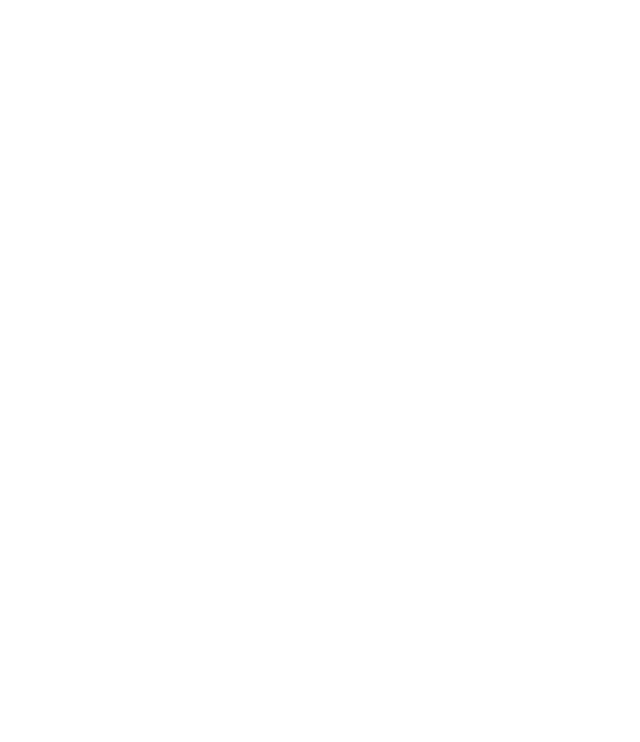
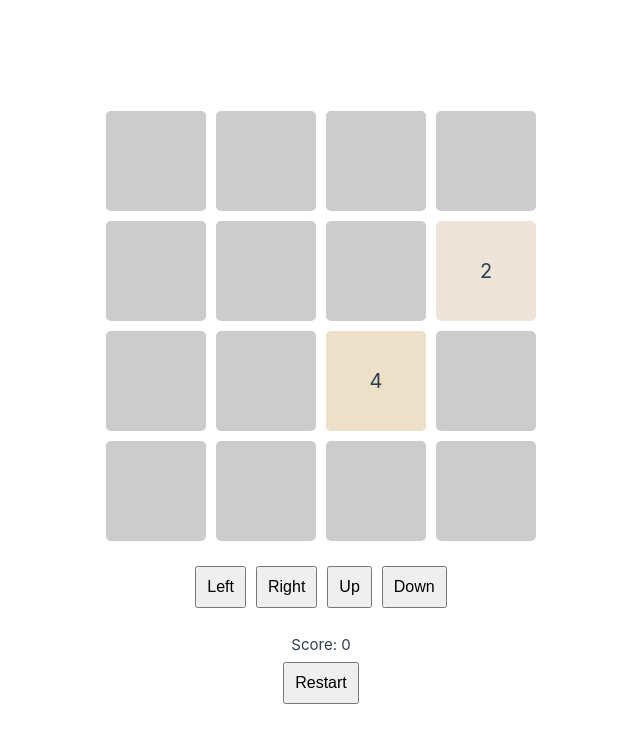
Before and after one commit to twilight0702/SEU-utils-frontend, a Vue app: page /game-2048 in a window 1280 px wide. Before the commit this address had no page. Shown: the top 742 px of the page, without its empty margins (566-1206 px from the left). Built offline with nearby package versions, Linux system fonts and the light colour scheme.

Commit message:
feat:2048小游戏基本功能

```diff
--- a/src/router/index.js
+++ b/src/router/index.js
@@ -1,6 +1,7 @@
 import { createRouter, createWebHistory } from 'vue-router'
 import Home from '../views/Home.vue'
 import GPA from '../views/GPA.vue'
+import Game_2048 from '../views/game-2048.vue'
 
 const router = createRouter({
   history: createWebHistory(import.meta.env.BASE_URL),
@@ -15,6 +16,11 @@
       name: 'GPA',
       component:GPA,
     },
+    {
+      path: '/game-2048',
+      name: 'game-2048',
+      component:Game_2048,
+    },
   ],
 })
 
--- a/src/views/Home.vue
+++ b/src/views/Home.vue
@@ -1,6 +1,7 @@
 <template>
     <div>
         <button @click="goToGPA">绩点计算器</button>
+        <button @click="goto2048">2048</button>
         <div>123</div>
     </div>
 </template>
@@ -10,6 +11,10 @@
 const goToGPA = () => {
   router.push('/gpa'); // 跳转到绩点计算器页面
 };
+
+const goto2048 = () => {
+  router.push('/game-2048'); // 跳转到2048页面
+};
 </script>
 <style scoped>
 </style>
--- /dev/null
+++ b/src/views/game-2048.vue
@@ -0,0 +1,348 @@
+<template>
+  <div id="app">
+    <div class="game-board">
+      <div class="grid">
+        <div
+          v-for="tile in tiles"
+          :key="tile.position"
+          class="tile"
+          :class="tileClass(tile)"
+        >
+          <span>{{ tile.value === 0 ? "" : tile.value }}</span>
+        </div>
+      </div>
+      <div class="controls">
+        <button @click="moveLeft">Left</button>
+        <button @click="moveRight">Right</button>
+        <button @click="moveUp">Up</button>
+        <button @click="moveDown">Down</button>
+      </div>
+      <div class="info">
+        <p>Score: {{ score }}</p>
+        <button @click="resetGame">Restart</button>
+      </div>
+    </div>
+  </div>
+</template>
+
+<script>
+import { ref, onMounted, onUnmounted } from "vue";
+
+export default {
+  setup() {
+    const size = ref(4);
+    const tiles = ref(
+      Array(16)
+        .fill(0)
+        .map((_, index) => ({
+          value: 0,
+          position: index,
+        }))
+    );
+    const score = ref(0);
+
+    const isGameOver =ref(false);
+    const tileClass = (tile) => {
+      return `tile-${tile.value}`;
+    };
+
+    const generateTile = () => {
+      let emptyTiles = tiles.value.filter((tile) => tile.value === 0);
+      if (emptyTiles.length > 0) {
+        let randomTile =
+          emptyTiles[Math.floor(Math.random() * emptyTiles.length)];
+        randomTile.value = Math.random() > 0.5 ? 2 : 4;
+      }
+    };
+
+    const resetGame = () => {
+      tiles.value = Array(16)
+        .fill(0)
+        .map((_, index) => ({
+          value: 0,
+          position: index,
+        }));
+      score.value = 0;
+        isGameOver.value = false;
+      generateTile();
+      generateTile();
+    };
+
+    const moveLeft = () => {
+      shiftTiles("left");
+    };
+
+    const moveRight = () => {
+      shiftTiles("right");
+    };
+
+    const moveUp = () => {
+      shiftTiles("up");
+    };
+
+    const moveDown = () => {
+      shiftTiles("down");
+    };
+
+    const shiftTiles = (direction) => {
+        isGameOver.value = true;
+      console.log("before:", tiles.value);
+      let moved = false;
+      //改成使用纯数字数组进行计算，最后再放回响应数组，避免操作position
+      let tempTiles = [];
+      for (let i = 0; i < tiles.value.length; i++) {
+        tempTiles.push(tiles.value[i].value);
+      }
+      let start = tempTiles;
+      console.log("beforeValue:", tempTiles);
+
+      // Rotate the tiles to simplify the movement logic (only shift left)
+      if (direction === "right" || direction === "left") {
+        if (direction === "right") {
+          tempTiles = tempTiles.reverse();
+        }
+        for (let row = 0; row < size.value; row++) {
+          let start = row * size.value;
+          let rowTiles = tempTiles.slice(start, start + size.value);
+          if (rowTiles) {
+            let newRow = mergeTiles(rowTiles);
+            tempTiles.splice(start, size.value, ...newRow);
+          }
+        }
+        if (direction === "right") {
+          tempTiles = tempTiles.reverse();
+        }
+      } else {
+        let transposedTiles = transpose(tempTiles);
+        if (direction === "down") {
+          transposedTiles = transposedTiles.reverse();
+        }
+        for (let col = 0; col < size.value; col++) {
+          let start = col * size.value;
+          let colTiles = transposedTiles.slice(start, start + size.value);
+          if (colTiles) {
+            let newCol = mergeTiles(colTiles);
+            transposedTiles.splice(start, size.value, ...newCol);
+          }
+        }
+        if (direction === "down") {
+          transposedTiles = transposedTiles.reverse();
+        }
+        tempTiles = transpose(transposedTiles);
+      }
+
+      console.log("处理后的value:", tempTiles);
+
+      for (let i = 0; i < tiles.value.length; i++) {
+        tiles.value[i].value = tempTiles[i];
+      }
+
+      console.log("处理后的Tiles:", tiles.value);
+
+      checkGameOver();
+      generateTile();
+
+
+      console.log("after:", tiles.value);
+    };
+
+    const mergeTiles = (tiles) => {
+      console.log("before merge:", tiles);
+      let mergedTiles = [];
+
+      // Merge the tiles
+      for (let i = 0; i < tiles.length; i++) {
+        if (tiles[i] === 0) {
+          console.log("空位0跳过");
+          continue;
+        }
+        if (i + 1 < tiles.length && tiles[i] === tiles[i + 1]) {
+          console.log("相同合并", tiles[i], tiles[i + 1]);
+          mergedTiles.push(tiles[i] * 2);
+          score.value += tiles[i] * 2;
+          i++; //跳过下一个元素
+        } else {
+          console.log("不同正常放入", tiles[i]);
+          mergedTiles.push(tiles[i]);
+        }
+      }
+
+      //如果不足，在末尾填充0
+      while (mergedTiles.length < size.value) {
+        mergedTiles.push(0);
+        console.log("填充空位0");
+      }
+
+      // 判断是否发生变化，如果有变化则继续递归合并
+      let tilesChanged = false;
+      for (let i = 0; i < tiles.length; i++) {
+        if (mergedTiles[i] !== tiles[i]) {
+          tilesChanged = true;
+          break;
+        }
+      }
+
+      // 如果有变化，则继续合并
+      if (tilesChanged) {
+        isGameOver.value = false;
+        return mergeTiles(mergedTiles);
+      } else {
+        return mergedTiles;
+      }
+    };
+
+    const transpose = (matrix) => {
+      console.log("before transpose:", matrix);
+      if (!Array.isArray(matrix)) {
+        console.error("Invalid matrix for transpose:", matrix);
+        return [];
+      }
+
+      // Step 1: Convert the flat array into a 2D array (matrix)
+      let twoDArray = [];
+      for (let i = 0; i < matrix.length; i += size.value) {
+        twoDArray.push(matrix.slice(i, i + size.value));
+      }
+      console.log("in transpose:", twoDArray);
+
+      // Step 2: Perform the transpose operation (swap rows and columns)
+      let transposedArray = [];
+      for (let col = 0; col < size.value; col++) {
+        for (let row = 0; row < twoDArray.length; row++) {
+          transposedArray.push(twoDArray[row][col]);
+        }
+      }
+      console.log("after transpose:", transposedArray);
+
+      return transposedArray;
+    };
+
+    const checkGameOver = () => {
+        let emptyTiles = tiles.value.filter((tile) => tile.value === 0);
+        if (emptyTiles.length > 0) {
+          return;
+        }
+        else if(isGameOver.value){
+        alert("Game Over!");
+        }
+    };
+
+    // 添加键盘事件监听器
+    const handleKeydown = (event) => {
+      switch (event.key) {
+        case "ArrowLeft":
+        case "a":
+          moveLeft();
+          break;
+        case "ArrowRight":
+        case "d":
+          moveRight();
+          break;
+        case "ArrowUp":
+        case "w":
+          moveUp();
+          break;
+        case "ArrowDown":
+        case "s":
+          moveDown();
+          break;
+      }
+    };
+
+    onMounted(() => {
+      resetGame();
+      window.addEventListener("keydown", handleKeydown); // 添加事件监听器
+    });
+
+    onUnmounted(() => {
+      window.removeEventListener("keydown", handleKeydown); // 移除事件监听器
+    });
+
+    return {
+      size,
+      tiles,
+      score,
+      tileClass,
+      generateTile,
+      resetGame,
+      moveLeft,
+      moveRight,
+      moveUp,
+      moveDown,
+      shiftTiles,
+      mergeTiles,
+      transpose,
+      checkGameOver,
+    };
+  },
+};
+</script>
+
+<style scoped>
+.game-board {
+  text-align: center;
+}
+.grid {
+  display: grid;
+  grid-template-columns: repeat(4, 100px);
+  grid-gap: 10px;
+  margin: 20px auto;
+  justify-content: center;
+}
+.tile {
+  width: 100px;
+  height: 100px;
+  display: flex;
+  justify-content: center;
+  align-items: center;
+  background-color: #ccc;
+  font-size: 20px;
+  font-weight: bold;
+  border-radius: 5px;
+  transition: all 0.2s ease;
+}
+.tile-2 {
+  background-color: #eee4da;
+}
+.tile-4 {
+  background-color: #ede0c8;
+}
+.tile-8 {
+  background-color: #f2b179;
+}
+.tile-16 {
+  background-color: #f59563;
+}
+.tile-32 {
+  background-color: #f67c5f;
+}
+.tile-64 {
+  background-color: #f65e3b;
+}
+.tile-128 {
+  background-color: #edcf72;
+}
+.tile-256 {
+  background-color: #edcc61;
+}
+.tile-512 {
+  background-color: #edc850;
+}
+.tile-1024 {
+  background-color: #edc53f;
+}
+.tile-2048 {
+  background-color: #edc22e;
+}
+.controls {
+  margin-top: 20px;
+}
+button {
+  padding: 10px;
+  margin: 5px;
+  font-size: 16px;
+}
+.info {
+  margin-top: 20px;
+}
+</style>
```
